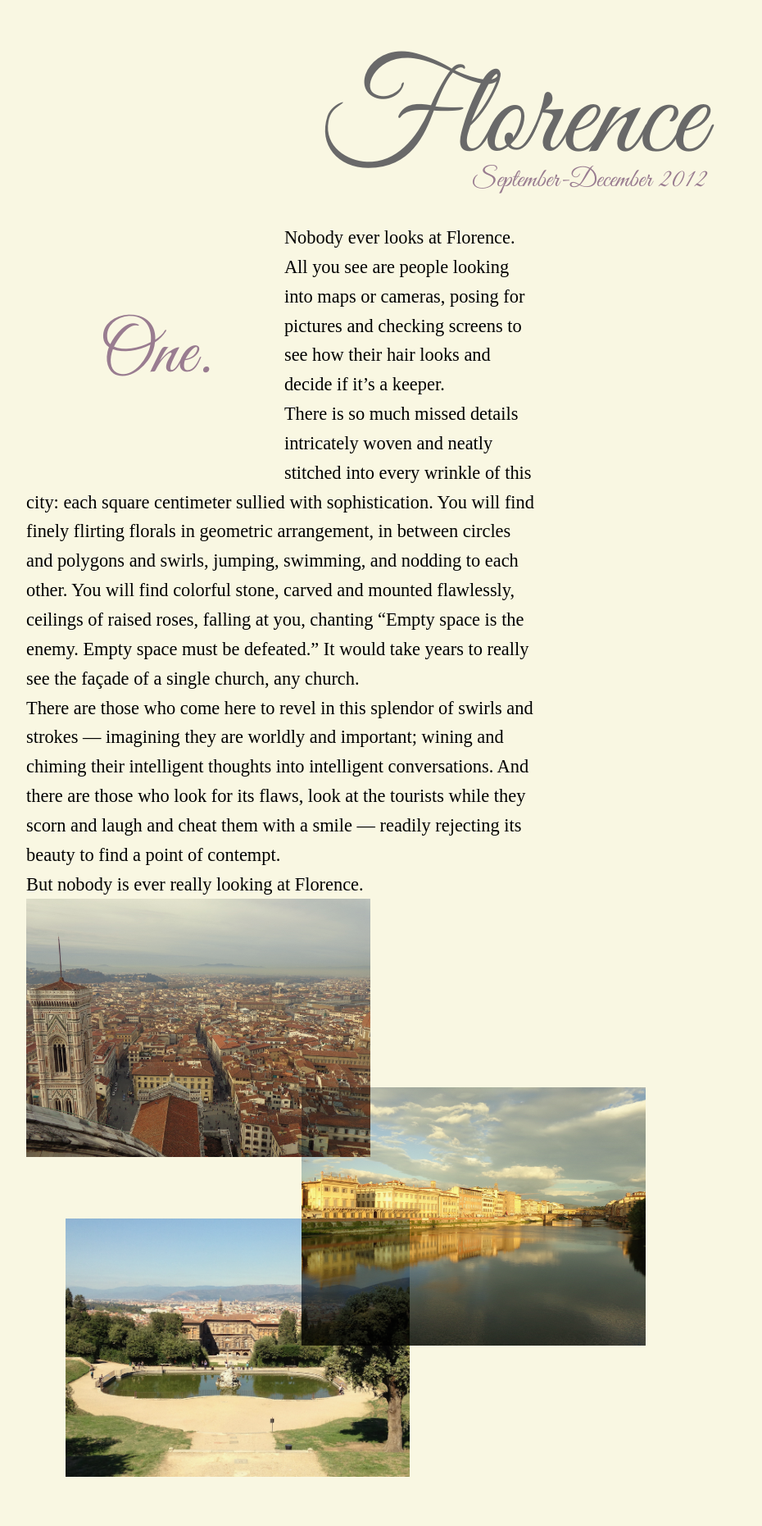
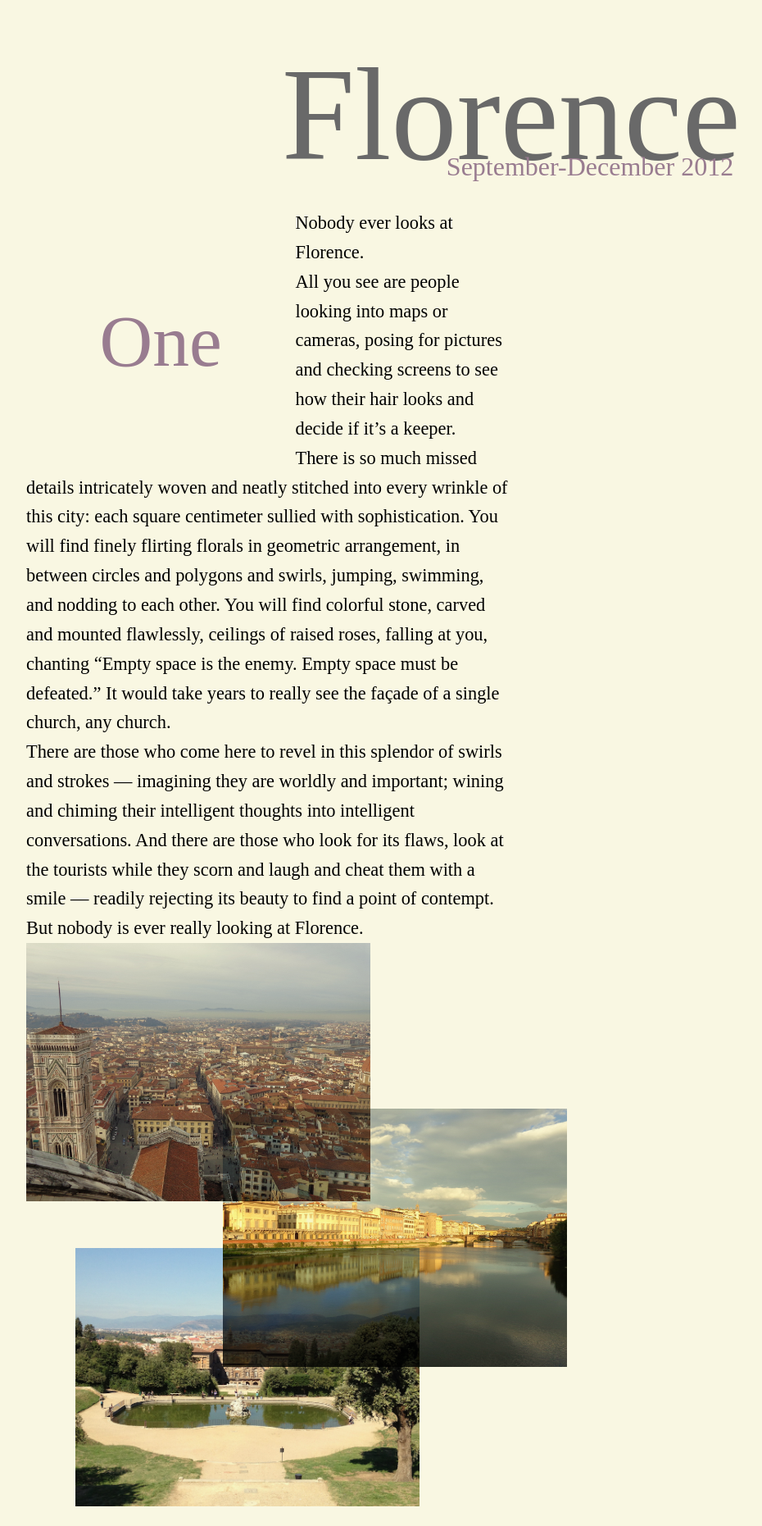
Before and after one commit to una/travels, a Jekyll site: the page built from _posts/2012-09-09-florence.md, in a window 1280 px wide. Shown: the top 1861 px of the page at 82% size, without its empty margins (16-946 px from the left). Built offline with Jekyll 4.4.1, drawn with Linux system fonts in a browser that asks for light colours; Markdown is read by kramdown in place of the engine named in the settings.

Commit message:
cropped tressor image, new font for firenze

```diff
--- a/_posts/2012-09-09-florence.md
+++ b/_posts/2012-09-09-florence.md
@@ -16,7 +16,7 @@ publish: true
 <h2 class="subtitle">September-December 2012</h2>
 
 <section class="poem-one">
-<h2>One.</h2>
+<h2>One</h2>
 <p>
 Nobody ever looks at Florence.
 <br>
@@ -37,7 +37,7 @@ But nobody is ever really looking at Florence.
 </section>
 
 <section class="poem-two">
-<h2>Two.</h2>
+<h2>Two</h2>
 <p>
 The smell of gasoline on a busy intersection,
 Car is challenging Taxi is challenging Vespa.
--- a/_scss/_base/_body.scss
+++ b/_scss/_base/_body.scss
@@ -12,5 +12,4 @@ body {
 .wrapper {
   min-height: 100%;
   position: relative;
-  padding-bottom: 10em;
 }
--- a/_scss/_dependancies/_type.scss
+++ b/_scss/_dependancies/_type.scss
@@ -14,11 +14,3 @@
   font-weight: normal;
   font-style: normal;
 }
-
-// Florence:
-@font-face {
-  font-family: 'great-vibes';
-  src: url('/fonts/GreatVibes-Regular.otf') format('opentype');
-  font-weight: normal;
-  font-style: normal;
-}
--- a/_scss/_pages/_berlin.scss
+++ b/_scss/_pages/_berlin.scss
@@ -2,7 +2,7 @@
 
   background: url('../../img/berlin/tresor.jpg');
   background-blend-mode: multiply;
-  background-size: cover;
+  background-size: contain;
 
   .location {
     font-family: 'hvd-peace', 'Impact', sans-serif;
@@ -63,18 +63,6 @@
       top: 3.5em;
       right: 2em;
     }
-
-    &:after {
-      content: '';
-      display: block;
-      width: 100%;
-      height: 100%;
-      background: #cf7fff;
-      mix-blend-mode: multiply;
-      position: absolute;
-      top: -1em;
-      left: 4em;
-    }
   }
 
   br {
--- a/_scss/_pages/_florence.scss
+++ b/_scss/_pages/_florence.scss
@@ -4,7 +4,7 @@
   overflow: hidden;
 
   .title {
-    font-family: 'great-vibes', fantasy;
+    font-family: 'League Script', cursive;
     font-size: 10em;
     margin: 0;
     text-align: center;
@@ -12,7 +12,7 @@
   }
 
   .subtitle {
-    font-family: 'great-vibes', fantasy;
+    font-family: 'League Script', cursive;
     font-size: 2em;
     text-align: center;
     display: block;
@@ -24,7 +24,7 @@
   .poem-one h2, .poem-two h2{
     margin: 1em;
     font-size: 4em;
-    font-family:  'great-vibes', fantasy;
+    font-family: 'League Script', cursive;
     color: $color--purple;
   }
 
@@ -33,6 +33,7 @@
     font-family: 'EB Garamond', serif;
     font-size: 1.4em;
     line-height: 1.6;
+    width: 50%;
     max-width: 28em;
     margin-right: 2em;
   }
@@ -62,11 +63,11 @@
     }
 
     .ponte-vecchio {
-      margin: -13em 21em;
+      margin: -30% 40%;
     }
 
     .top-of-city {
-      margin: 3em;
+      margin: 5% 10%;
     }
 
     .from-duomo {
```
Also changed, not shown: other parts of _posts/2012-09-09-florence.md (+1 -1 lines), _includes/main.min.css, fonts/GreatVibes-Regular.otf (deleted), 1 other file.
